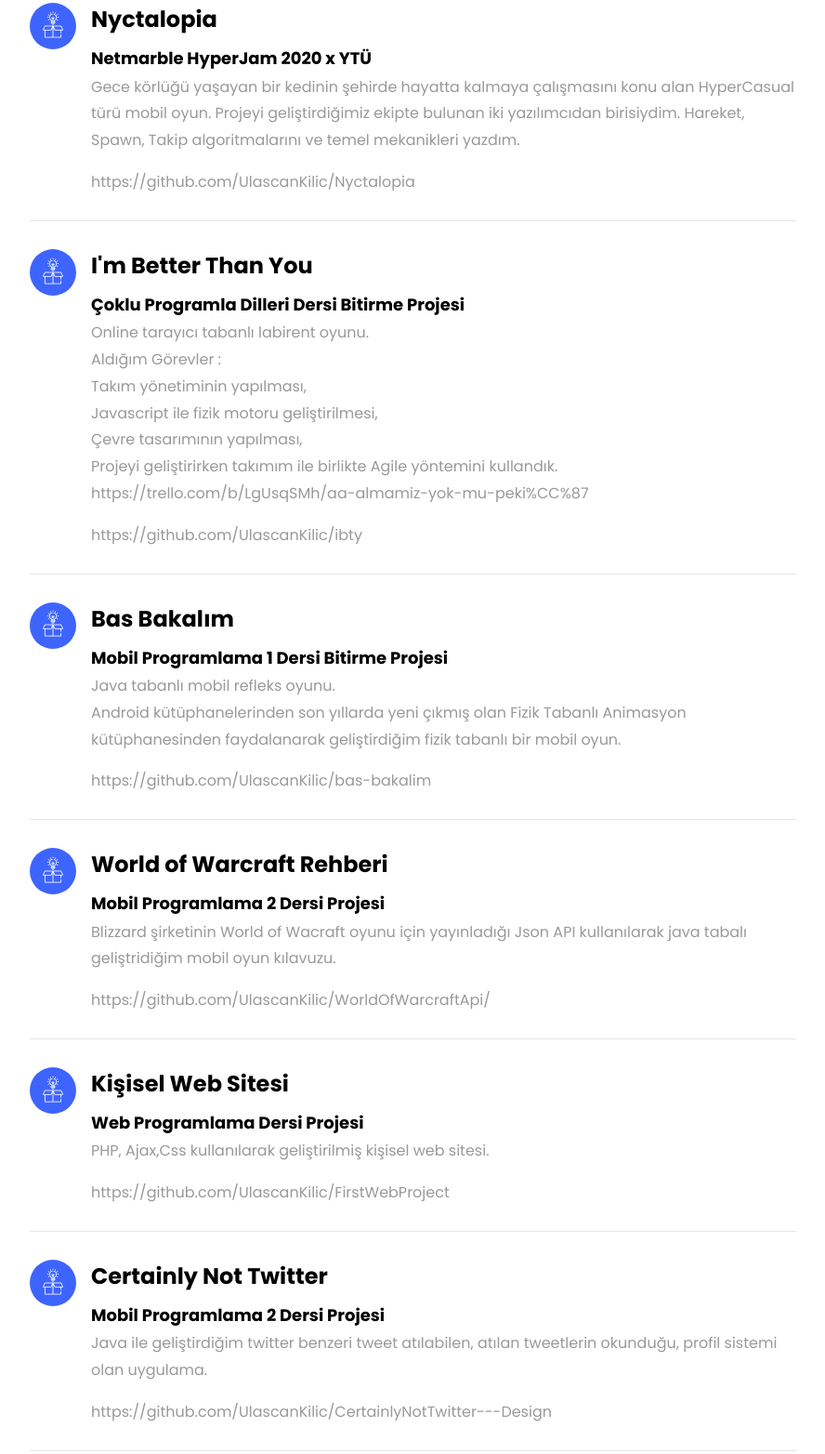
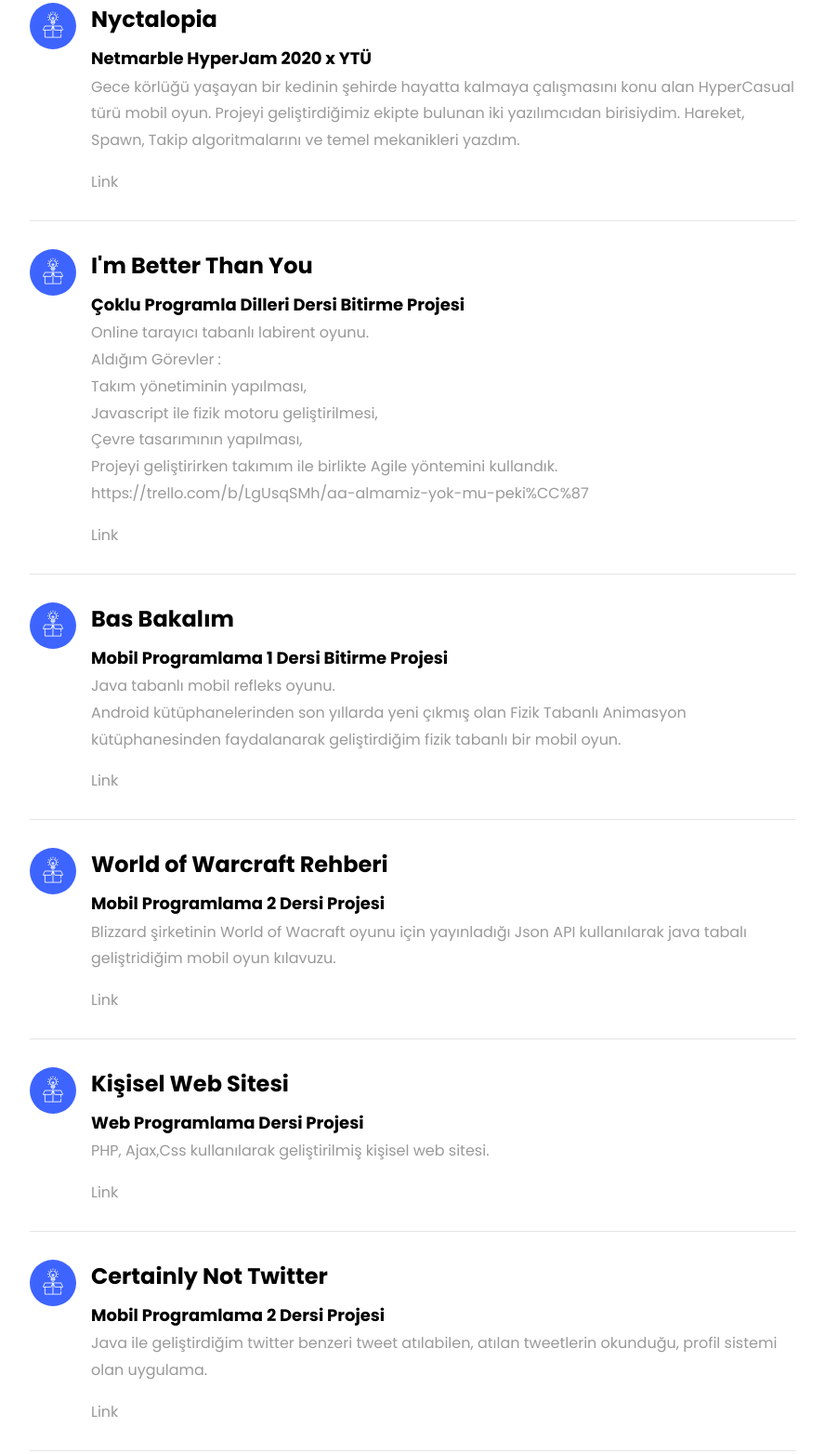
Before and after one commit to UlascanKilic/ulascankilic.github.io, a plain HTML site: page index.html in a window 1280 px wide. Shown: the part 3630-5194 px from the top of the page at 93% size, without its empty margins (338-1226 px from the left). Drawn offline with Linux system fonts and the light colour scheme; files whose address does not match are found by name.

Commit message:
aptal frontend

```diff
--- a/index.html
+++ b/index.html
@@ -349,7 +349,8 @@
 										HyperCasual türü mobil oyun.
 										Projeyi geliştirdiğimiz ekipte bulunan iki yazılımcıdan birisiydim.
 										Hareket, Spawn, Takip algoritmalarını ve temel mekanikleri yazdım. </p>
-									<p>https://github.com/UlascanKilic/Nyctalopia</p>
+										<p><a href="https://github.com/UlascanKilic/Nyctalopia"></a>Link</p>
+
 								</div>
 							</div>
 							<div class="resume-wrap d-flex ftco-animate">
@@ -367,7 +368,8 @@
 										<br>
 										Projeyi geliştirirken takımım ile birlikte Agile yöntemini kullandık.
 										https://trello.com/b/LgUsqSMh/aa-almamiz-yok-mu-peki%CC%87</p>
-									<p>https://github.com/UlascanKilic/ibty</p>
+
+									<p><a href="https://github.com/UlascanKilic/ibty"></a>Link</p>
 								</div>
 							</div>
 							<div class="resume-wrap d-flex ftco-animate">
@@ -380,7 +382,8 @@
 									<p>Java tabanlı mobil refleks oyunu. <br>
 										Android kütüphanelerinden son yıllarda yeni çıkmış olan Fizik Tabanlı Animasyon
 										kütüphanesinden faydalanarak geliştirdiğim fizik tabanlı bir mobil oyun.</p>
-									<p>https://github.com/UlascanKilic/bas-bakalim</p>
+
+									<p><a href="https://github.com/UlascanKilic/bas-bakalim"></a>Link</p>
 								</div>
 							</div>
 							<div class="resume-wrap d-flex ftco-animate">
@@ -392,7 +395,8 @@
 									<span class="position">Mobil Programlama 2 Dersi Projesi</span>
 									<p>Blizzard şirketinin World of Wacraft oyunu için yayınladığı Json API kullanılarak
 										java tabalı geliştridiğim mobil oyun kılavuzu.</p>
-									<p>https://github.com/UlascanKilic/WorldOfWarcraftApi/</p>
+
+									<p><a href="https://github.com/UlascanKilic/WorldOfWarcraftApi"></a>Link</p>
 								</div>
 							</div>
 							<div class="resume-wrap d-flex ftco-animate">
@@ -403,7 +407,8 @@
 									<h2>Kişisel Web Sitesi</h2>
 									<span class="position">Web Programlama Dersi Projesi</span>
 									<p>PHP, Ajax,Css kullanılarak geliştirilmiş kişisel web sitesi.</p>
-									<p>https://github.com/UlascanKilic/FirstWebProject</p>
+
+									<p><a href="https://github.com/UlascanKilic/FirstWebProject"></a>Link</p>
 								</div>
 							</div>
 							<div class="resume-wrap d-flex ftco-animate">
@@ -415,7 +420,8 @@
 									<span class="position">Mobil Programlama 2 Dersi Projesi</span>
 									<p>Java ile geliştirdiğim twitter benzeri tweet atılabilen, atılan tweetlerin
 										okunduğu, profil sistemi olan uygulama.</p>
-									<p>https://github.com/UlascanKilic/CertainlyNotTwitter---Design</p>
+
+									<p><a href="https://github.com/UlascanKilic/CertainlyNotTwitter---Design"></a>Link</p>
 								</div>
 							</div>
 							<div class="resume-wrap d-flex ftco-animate">
```
